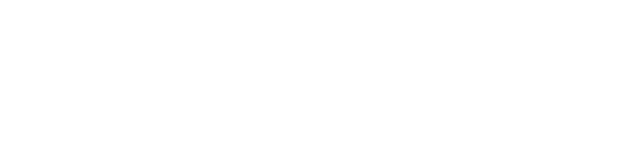
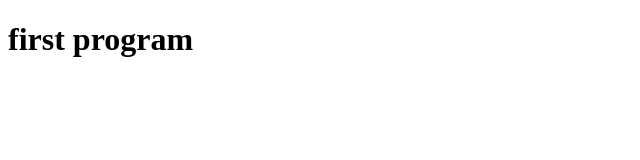
Before and after one commit to ARsayembhuiyan/5th-repo, a plain HTML site: page index.html in a window 1280 px wide. Shown: the whole page, without its empty margins (0-640 px from the left). Drawn offline with Linux system fonts and the light colour scheme.

Commit message:
added header

```diff
--- a/index.html
+++ b/index.html
@@ -6,6 +6,7 @@
     <title>5th-repo</title>
 </head>
 <body>
+    <h1> first program</h1>
 
 </body>
 </html>
```
